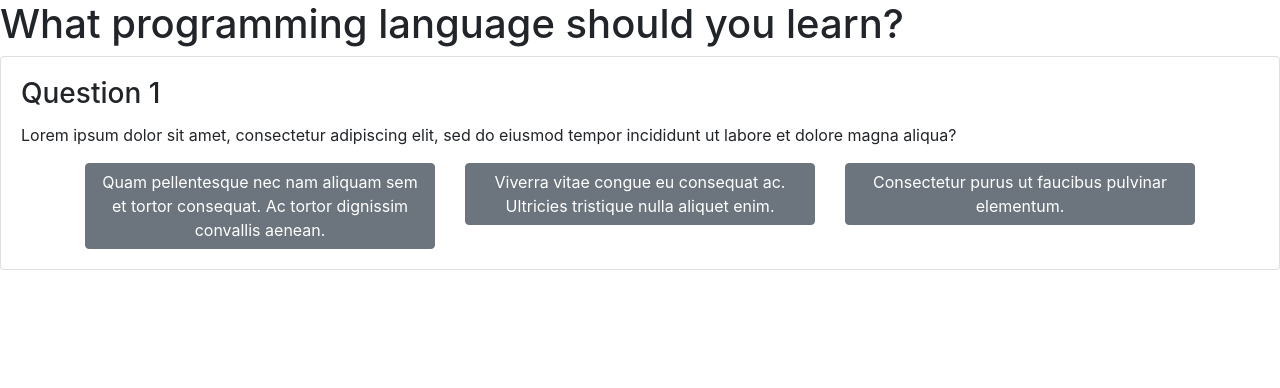
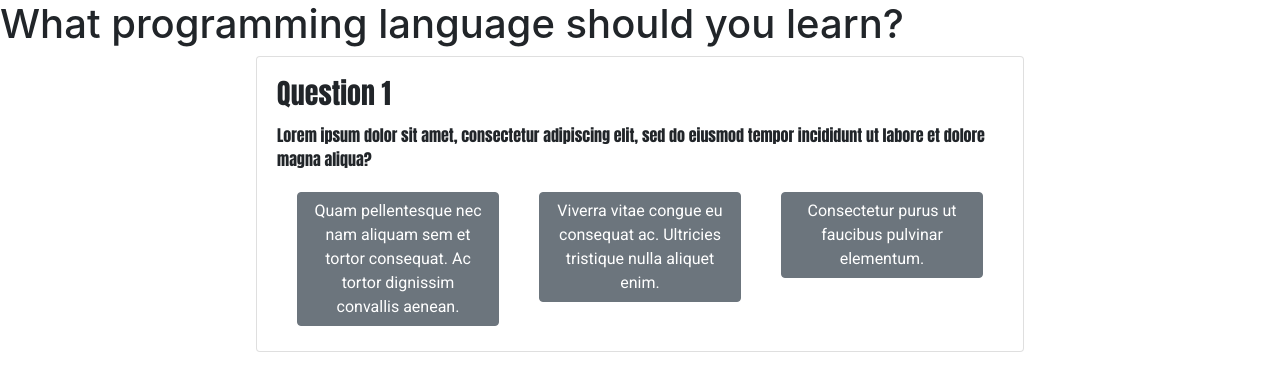
Before and after one commit to vnessa-su/programming-language-suggester, a plain HTML site: page index.html in a window 1280 px wide. Both pictures are taken after a click on the button "Start Quiz!". Drawn offline with Linux system fonts and the light colour scheme.

Commit message:
Add fonts and styling to question-card and answer-button classes.

```diff
--- a/css/styles.css
+++ b/css/styles.css
@@ -1,7 +1,15 @@
 .question-card {
   display: none;
+  margin: auto;
+  max-width: 60%;
+  font-family: 'Anton', sans-serif;
 }
 
 .display-result {
   display: none;
 }
+
+.answer-button {
+  margin: 5px;
+  font-family: 'Roboto', sans-serif;
+}
--- a/index.html
+++ b/index.html
@@ -7,6 +7,8 @@
 
   <link rel="stylesheet" href="css/bootstrap.css" type="text/css">
   <link rel="stylesheet" href="css/styles.css" type="text/css">
+  <link rel="preconnect" href="https://fonts.gstatic.com">
+  <link href="https://fonts.googleapis.com/css2?family=Anton&family=Roboto&display=swap" rel="stylesheet">
 
   <script src="js/jquery-3.6.0.js"></script>
   <script src="js/scripts.js"></script>
```
